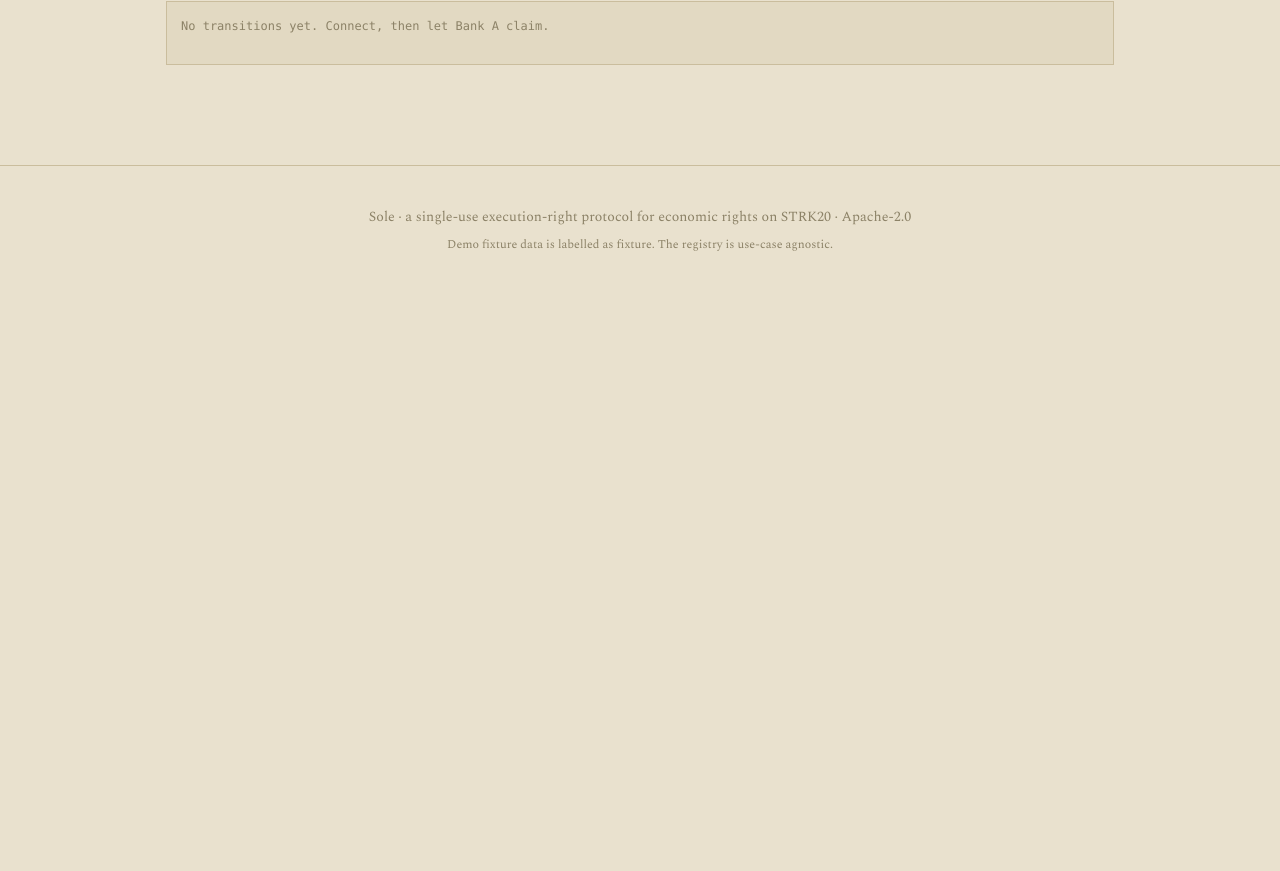
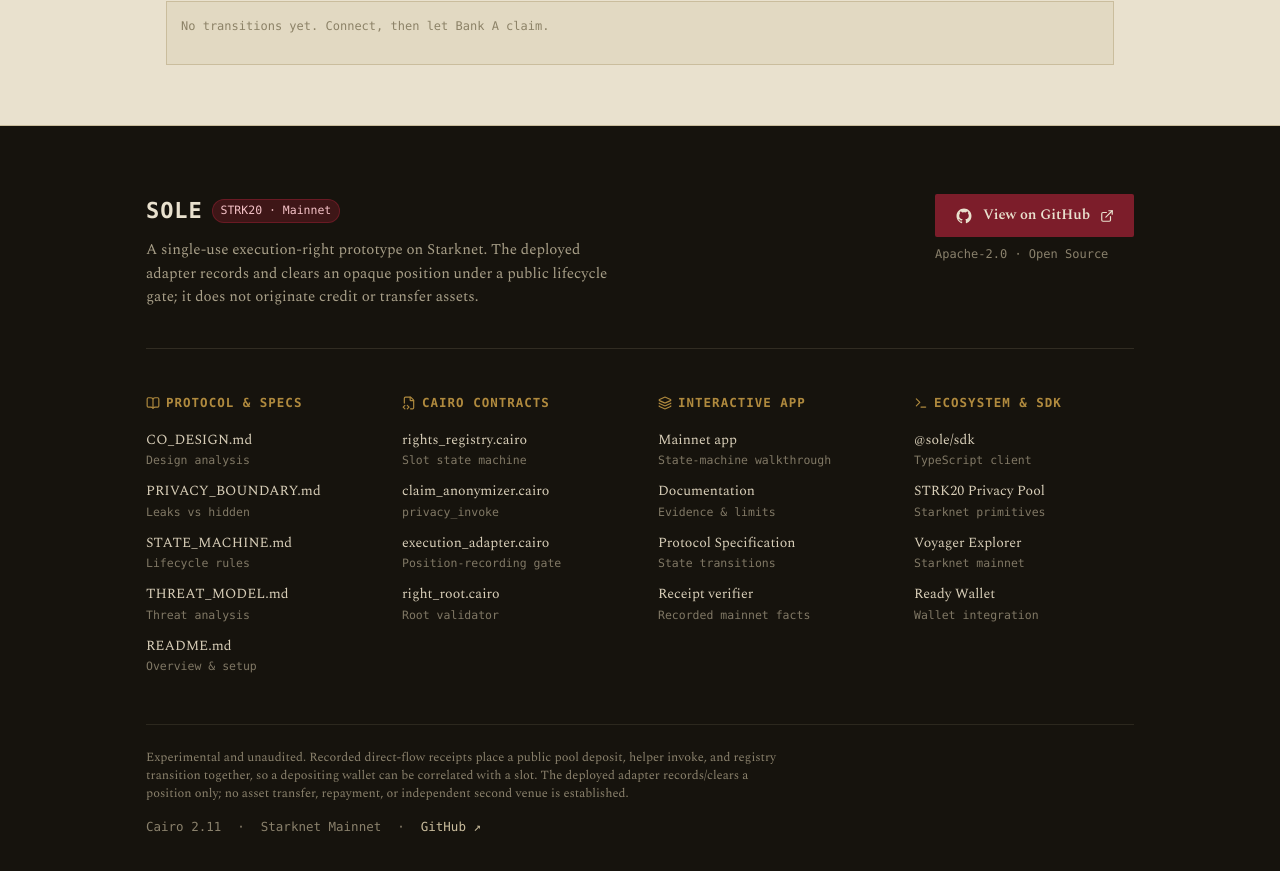
Before and after one commit to TheWeirdDee/sole, a Next.js app in the folder apps/web/: page /app in a window 1280 px wide. Shown: the part 1617-2488 px from the top of the page. Before the commit the page ends 1912 px from the top, so only its background shows below. Built offline with nearby package versions, Linux system fonts and the light colour scheme; what starknet would draw is missing.

Commit message:
add footer layout

```diff
--- a/apps/web/app/layout.tsx
+++ b/apps/web/app/layout.tsx
@@ -1,17 +1,18 @@
 import "./globals.css";
 import type { Metadata } from "next";
 import { Nav } from "../components/Nav";
+import { Footer } from "../components/Footer";
 import { SmoothScroll } from "../components/SmoothScroll";
 
 export const metadata: Metadata = {
-  title: "Sole — private exclusivity for economic rights",
+  title: "Sole — a single-use execution-right state machine",
   description:
-    "A right can be privately held, publicly enforceable, and consumed exactly once. Built on STRK20.",
+    "A public state machine with anonymizer-gated transitions, explicit evidence, and documented limits.",
 };
 
 export default function RootLayout({ children }: { children: React.ReactNode }) {
   return (
-    <html lang="en">
+    <html lang="en" suppressHydrationWarning>
       <head>
         <link rel="preconnect" href="https://fonts.googleapis.com" />
         <link
@@ -23,22 +24,7 @@ export default function RootLayout({ children }: { children: React.ReactNode })
         <SmoothScroll>
           <Nav />
           {children}
-          <footer
-            style={{
-              borderTop: "1px solid var(--rule)",
-              padding: "40px 0",
-              color: "var(--faded)",
-              fontSize: 14,
-              marginTop: 40,
-            }}
-          >
-            <div style={{ maxWidth: 1040, margin: "0 auto", padding: "0 26px", textAlign: "center" }}>
-              <div>Sole · a single-use execution-right protocol for economic rights on STRK20 · Apache-2.0</div>
-              <div style={{ fontSize: 12, marginTop: 8 }}>
-                Demo fixture data is labelled as fixture. The registry is use-case agnostic.
-              </div>
-            </div>
-          </footer>
+          <Footer />
         </SmoothScroll>
       </body>
     </html>
```
